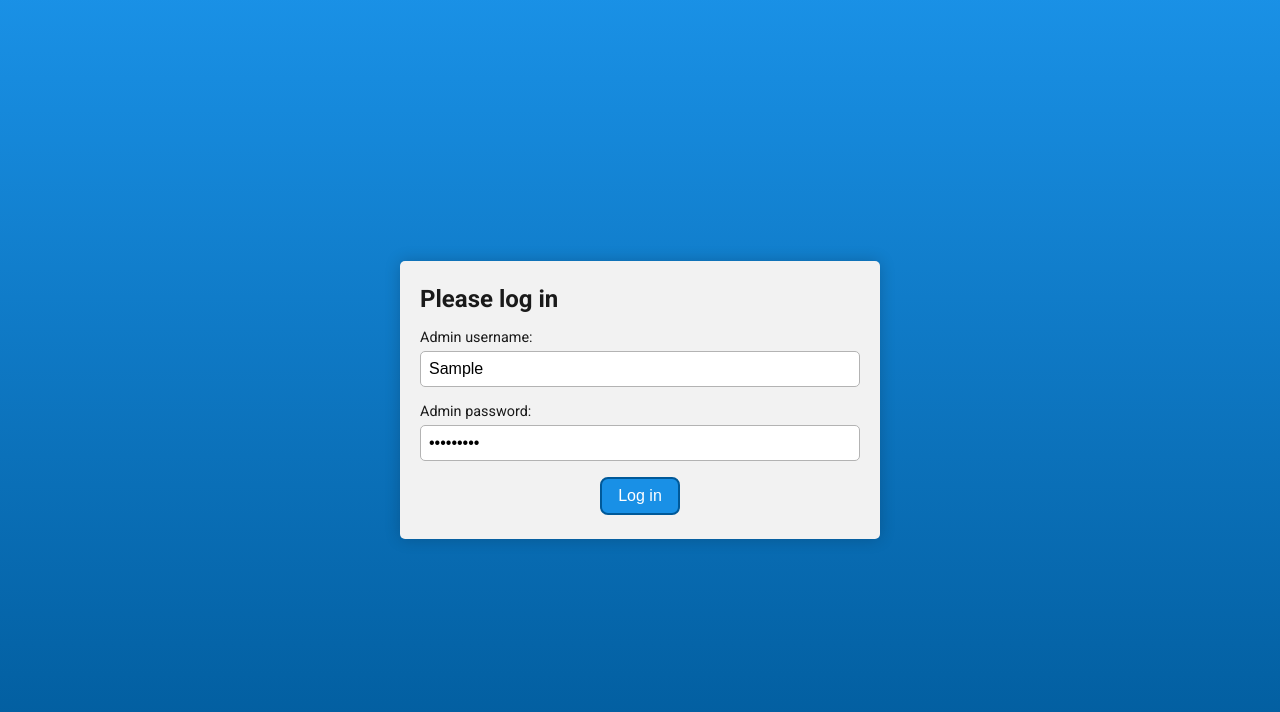
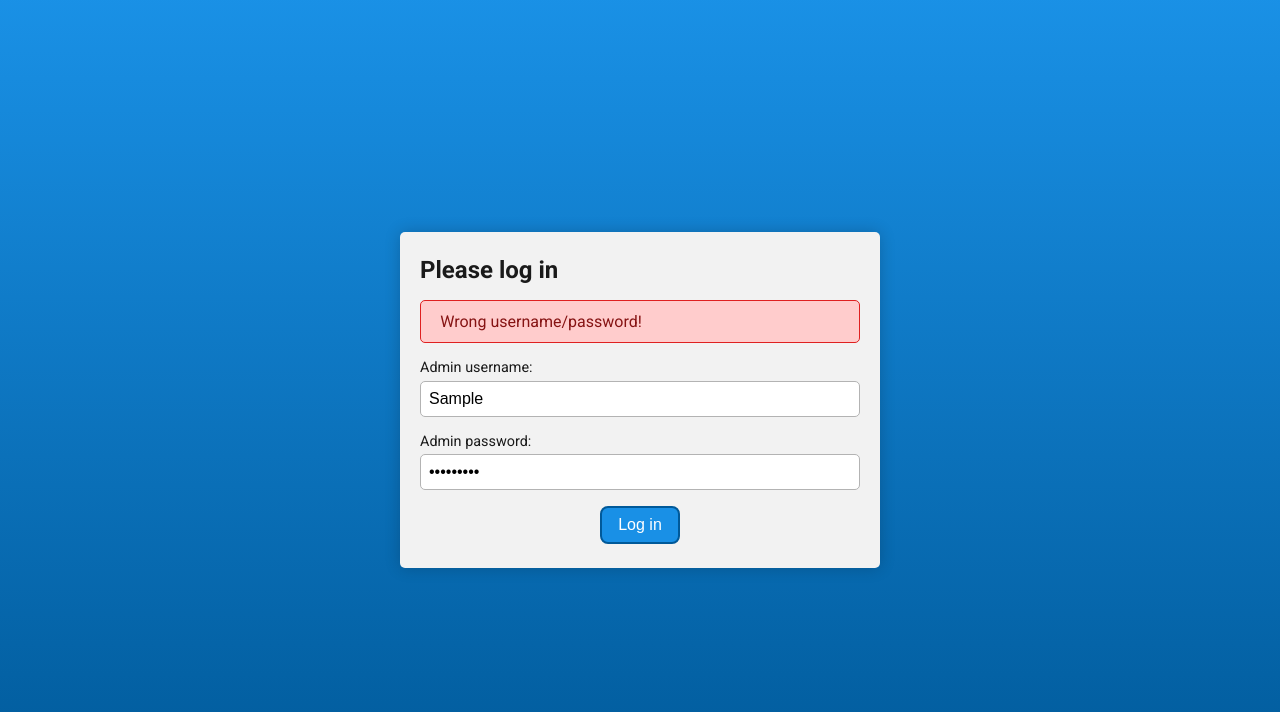
Before and after one commit to fran-exfer/admin-mock, a React (Create React App) app: page / in a window 1280 px wide. Both pictures are taken after typing "Sample", "Sample123" into the empty fields and a click on the button "Log in". Shown: the top 712 px of the page. Built offline with nearby package versions, Linux system fonts and the light colour scheme; data requests are answered from the project's data file.

Commit message:
Refactor to use Context API + app-wide reducer to centralize state. Complete login functionality.

```diff
--- a/src/App.js
+++ b/src/App.js
@@ -1,28 +1,15 @@
-import { useState } from 'react';
+import { useContext } from 'react';
 
+import AppContext from './store/AppContext';
 import AuthPanel from './components/authentication/AuthPanel';
 
 function App() {
-  const [authed, setAuthed] = useState(false);
+  const [state] = useContext(AppContext);
 
-  const handleAuthSubmit = (event, username, password) => {
-    event.preventDefault();
-
-    fetch('http://localhost:3004/auth')
-      .then((data) => data.json())
-      .then((json) => {
-        if (username === json.username && password === json.password) {
-          setAuthed(true);
-        } else {
-          console.log('NOOOPE');
-        }
-      });
-  };
-
-  if (!authed) {
+  if (!state.isAuthed) {
     return (
       <main>
-        <AuthPanel onSubmit={handleAuthSubmit} />
+        <AuthPanel />
       </main>
     );
   }
--- a/src/components/authentication/AuthPanel.js
+++ b/src/components/authentication/AuthPanel.js
@@ -1,24 +1,39 @@
-import { useRef } from 'react';
+import { useContext, useState, useRef } from 'react';
 
+import AppContext from '../../store/AppContext';
 import styles from './AuthPanel.module.scss';
 
-function AuthPanel({ onSubmit }) {
+function AuthPanel() {
+  const [, dispatch] = useContext(AppContext);
+  const [authError, setAuthError] = useState(false);
+
   const usernameRef = useRef();
   const passwordRef = useRef();
+
+  const handleSubmit = (event) => {
+    event.preventDefault();
+
+    fetch('http://localhost:3004/auth')
+      .then((data) => data.json())
+      .then((json) => {
+        if (
+          usernameRef.current.value === json.username &&
+          passwordRef.current.value === json.password
+        ) {
+          setAuthError(false);
+          dispatch({ type: 'auth/login' });
+        } else {
+          setAuthError(true);
+        }
+      });
+  };
 
   return (
     <section className={styles.authpanel}>
       <div className="panel">
         <h1>Please log in</h1>
-        <form
-          onSubmit={(event) =>
-            onSubmit(
-              event,
-              usernameRef.current.value,
-              passwordRef.current.value
-            )
-          }
-        >
+        {authError && <p className="error">Wrong username/password!</p>}
+        <form onSubmit={handleSubmit}>
           <div className="control">
             <label>Admin username:</label>
             <input type="text" ref={usernameRef} />
--- a/src/index.js
+++ b/src/index.js
@@ -1,11 +1,14 @@
 import React from 'react';
 import ReactDOM from 'react-dom';
 import './index.scss';
+import { AppContextProvider } from './store/AppContext';
 import App from './App';
 
 ReactDOM.render(
   <React.StrictMode>
-    <App />
+    <AppContextProvider>
+      <App />
+    </AppContextProvider>
   </React.StrictMode>,
   document.getElementById('root')
 );
--- a/src/partials/_ui.scss
+++ b/src/partials/_ui.scss
@@ -76,3 +76,13 @@ textarea {
     }
   }
 }
+
+// Error messages
+.error {
+  margin-bottom: 1rem;
+  padding: 0.7rem 1.2rem;
+  background-color: var(--c-danger-90);
+  border: 1px solid var(--c-danger-50);
+  border-radius: 5px;
+  color: var(--c-danger-30);
+}
--- a/src/partials/_variables.scss
+++ b/src/partials/_variables.scss
@@ -19,6 +19,8 @@
   --c-primary-70: hsl(205, 100%, 70%);
 
   --c-danger-30: hsl(0, 75%, 30%);
-  --c-danger-50: hsl(0, 80%, 50%);
+  --c-danger-50: hsl(0, 75%, 50%);
+  --c-danger-60: hsl(0, 80%, 60%);
   --c-danger-70: hsl(0, 100%, 70%);
+  --c-danger-90: hsl(0, 100%, 90%);
 }
--- /dev/null
+++ b/src/store/AppContext.js
@@ -0,0 +1,22 @@
+import { createContext, useReducer } from 'react';
+
+import appReducer from './appReducer';
+
+const AppContext = createContext(null);
+
+export function AppContextProvider(props) {
+  const reducer = useReducer(appReducer, {
+    isAuth: false,
+    clients: [],
+    loading: true,
+    error: null,
+    isDialogOpen: false,
+    dialogCurrentItem: null,
+  });
+
+  return (
+    <AppContext.Provider value={reducer}>{props.children}</AppContext.Provider>
+  );
+}
+
+export default AppContext;
--- /dev/null
+++ b/src/store/appReducer.js
@@ -0,0 +1,22 @@
+function appReducer(state, action) {
+  switch (action.type) {
+    /*
+     * Authentication
+     */
+    case 'auth/login':
+      return {
+        ...state,
+        isAuthed: true,
+      };
+
+    /*
+     * If an action.type isn't supported, we should at least throw an error.
+     */
+    default:
+      throw new Error(
+        `Action type ${action.type} isn't accepted by appReducer`
+      );
+  }
+}
+
+export default appReducer;
```
